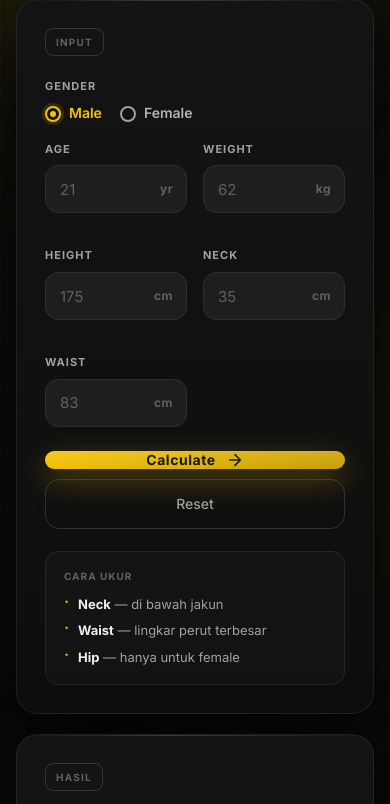
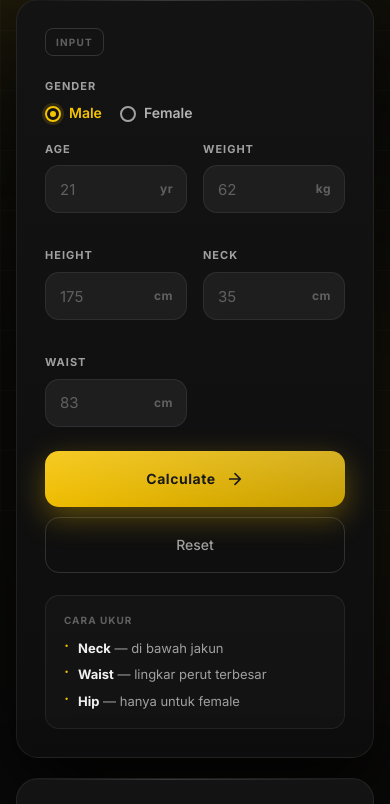
Before and after one commit to K4ZED/Body-Fat-Calc, a Flask app: page / in a window 390 px wide. Shown: the part 330-1134 px from the top of the page. Run offline with Flask 3, Linux system fonts and the light colour scheme.

Commit message:
body fat calc v2

```diff
--- a/static/css/style.css
+++ b/static/css/style.css
@@ -899,3 +899,16 @@ body {
 .gender-option input:checked ~ .gender-text {
   color: #f5c400;
 }
+
+@media (max-width: 560px) {
+  .btn-calc {
+    min-height: 56px !important;
+    height: 56px !important;
+    padding: 0 20px !important;
+  }
+
+  .btn-reset {
+    min-height: 56px !important;
+    height: 56px !important;
+  }
+}
```
